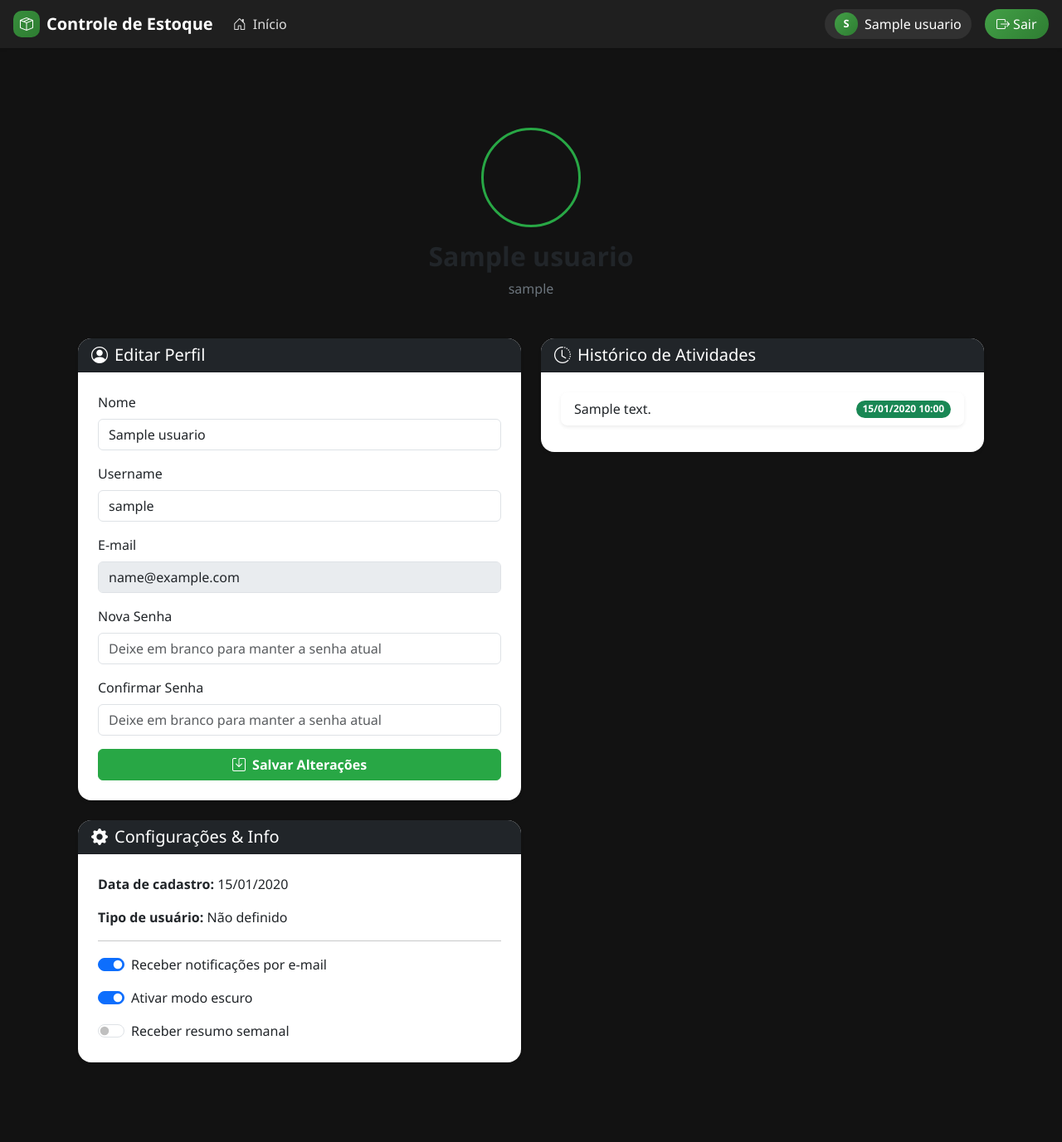
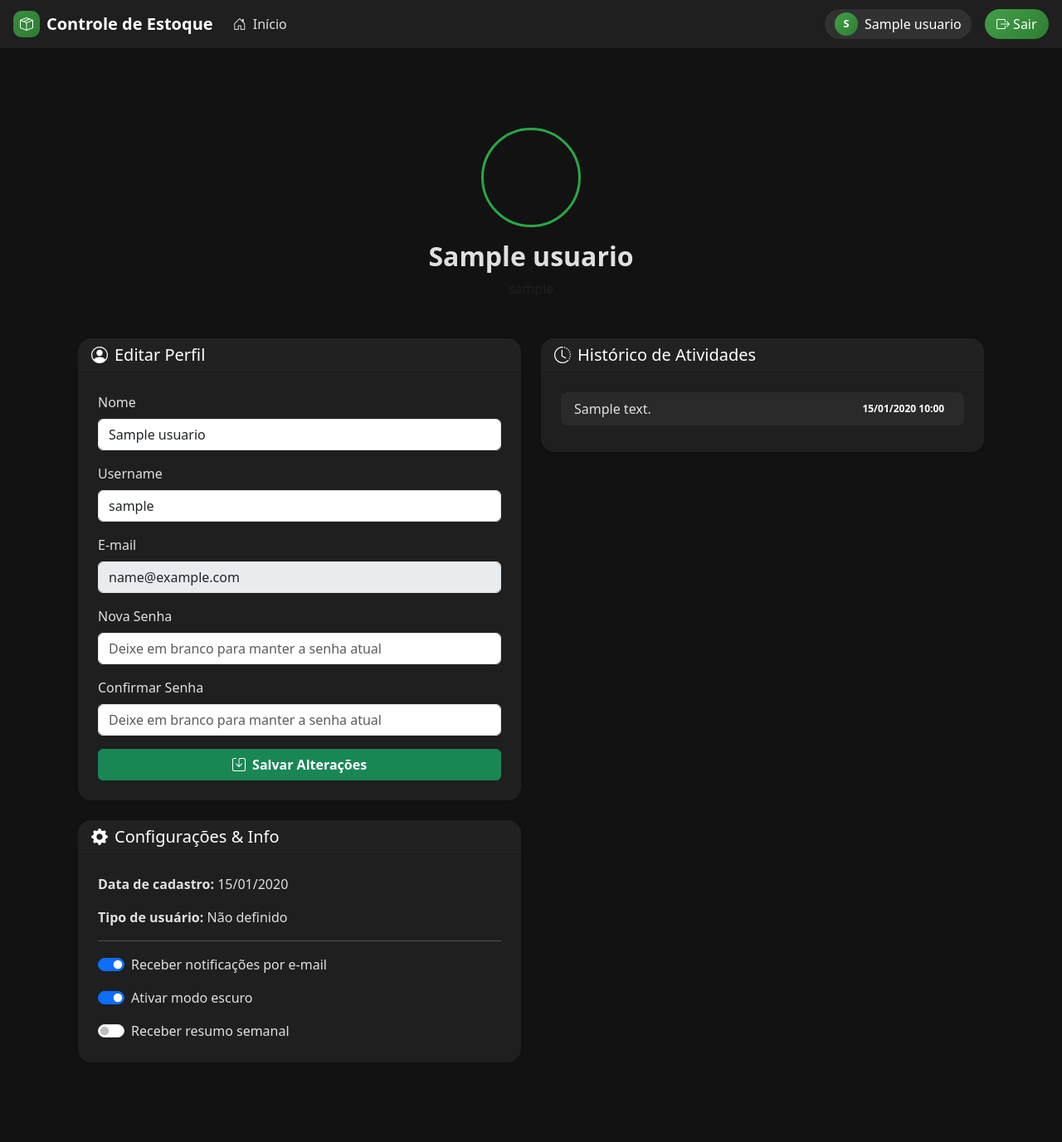
Before and after one commit to NicolasGayb/LogistiQ, a Flask app: page /perfil in a window 1280 px wide. Shown: the whole page at 83% size. Run offline with Flask 3, Linux system fonts and the light colour scheme; a user stored in the database is signed in; tables that the repository leaves empty hold one stand-in row (values such as "Sample post"); some libraries are stand-ins or nearby versions.

Commit message:
fix dark mode in perfil and historic

```diff
--- a/app/routes/web_routes.py
+++ b/app/routes/web_routes.py
@@ -138,20 +138,37 @@ def remover_produto(id):
 # ------------------------
 @routes.route('/historico')
 @login_required
-@role_required('administrador', 'supervisor')  # Apenas Admin e Supervisor podem ver histórico completo
+@role_required('administrador', 'supervisor')
 def historico():
+    per_page = 15
+    page = request.args.get('page', 1, type=int)
+
     ordenar_por = request.args.get('ordenar', 'data')
     ordem = request.args.get('ordem', 'desc')
 
-    campo = HistoricoMovimentacao.acao if ordenar_por == 'acao' else HistoricoMovimentacao.data_hora
-    historico = (HistoricoMovimentacao.query.order_by(campo.asc() if ordem=='asc' else campo.desc()).all())
+    query = HistoricoMovimentacao.query
 
+    # Ordenação
+    if ordenar_por == 'acao':
+        query = query.order_by(HistoricoMovimentacao.acao.asc() if ordem == 'asc' else HistoricoMovimentacao.acao.desc())
+    else:
+        query = query.order_by(HistoricoMovimentacao.data_hora.asc() if ordem == 'asc' else HistoricoMovimentacao.data_hora.desc())
+
+    # Paginação
+    pagination = query.paginate(page=page, per_page=per_page, error_out=False)
+    historico = pagination.items
+
+    # Ajuste de fuso horário
     for h in historico:
         h.data_hora = h.data_hora.replace(tzinfo=utc).astimezone(brt)
 
     agora = datetime.now(utc).astimezone(brt)
-    return render_template('historico.html', historico=historico, agora=agora,
-                           ordenar_por=ordenar_por, ordem=ordem)
+    return render_template('historico.html',
+                           historico=historico,
+                           pagination=pagination,
+                           agora=agora,
+                           ordenar_por=ordenar_por,
+                           ordem=ordem)
 
 # ------------------------
 # PERFIL DO USUÁRIO
@@ -208,11 +225,13 @@ def acesso_negado():
 # ------------------------
 
 # DARK MODE TOGGLE
-@routes.route('/toggle_theme', methods=['POST'])
+@routes.route('/toggle_theme', methods=['GET', 'POST'])
 @login_required
 def toggle_theme():
-    current_user.tema_escuro = 'tema_escuro' in request.form
-    db.session.commit()
+    if request.method == 'POST':
+        current_user.tema_escuro = 'tema_escuro' in request.form
+        db.session.commit()
+        flash('Preferência de tema atualizada!', 'success')
+        return redirect(url_for('routes.perfil'))
 
-    flash('Preferência de tema atualizada!', 'success')
-    return redirect(url_for('routes.perfil'))
+    return render_template('perfil.html', atividades=atividades, usuario=current_user)
--- a/app/templates/navbar.html
+++ b/app/templates/navbar.html
@@ -12,19 +12,22 @@
   <link href="https://cdn.jsdelivr.net/npm/bootstrap-icons@1.11.3/font/bootstrap-icons.css" rel="stylesheet">
 
   <style>
-    :root {
+    :root{
       --brand-700:#2e7d32;
       --brand-600:#388e3c;
       --brand-500:#43a047;
       --brand-100:#e8f5e9;
+
+      --dark-bg:#121212;
+      --dark-card:#1f1f1f;
+      --dark-text:#e0e0e0;
+      --dark-link-hover:rgba(255,255,255,.2);
     }
 
-    /* =====================
-       LIGHT THEME
-    ====================== */
+    /* ===================== LIGHT THEME ====================== */
     body.light {
-      background-color: #f5f5f5;
-      color: #212529;
+      background-color:#f5f5f5;
+      color:#212529;
     }
     body.light .navbar-green { background-color: var(--brand-700); }
     body.light .navbar-green .nav-link { color:#dff5e1; }
@@ -33,51 +36,51 @@
       color:#fff; background-color:rgba(255,255,255,.08); border-radius:.5rem;
     }
 
-    /* =====================
-       DARK THEME
-    ====================== */
+    /* ===================== DARK THEME ====================== */
     body.dark {
-      background-color: #121212;
-      color: #e0e0e0;
+      background-color: var(--dark-bg);
+      color: var(--dark-text);
     }
-    body.dark .navbar-green { background-color: #1f1f1f; }
-    body.dark .navbar-green .nav-link { color:#e0e0e0; }
+    body.dark .navbar-green { background-color: var(--dark-card); }
+    body.dark .navbar-green .nav-link { color: var(--dark-text); }
     body.dark .navbar-green .nav-link:hover,
     body.dark .navbar-green .nav-link.active {
-      color:#fff; background-color:rgba(255,255,255,.2); border-radius:.5rem;
+      color:#fff; background-color: var(--dark-link-hover); border-radius:.5rem;
     }
+    body.dark .card { background-color: var(--dark-card); color: var(--dark-text); }
 
-    /* Componentes comuns */
-    .navbar-brand .logo-mark {
+    /* ===================== Componentes comuns ====================== */
+    .navbar-brand .logo-mark{
       display:inline-grid; place-items:center;
-      width:32px; height:32px; border-radius:10px;
+      width:32px;height:32px; border-radius:10px;
       background:linear-gradient(135deg,var(--brand-600),var(--brand-700));
       color:#fff; margin-right:.5rem; font-size:1rem;
     }
-    .user-pill {
+
+    .user-pill{
       display:flex; align-items:center; gap:.5rem;
       padding:.25rem .75rem; border-radius:999px;
-      background-color:rgba(255,255,255,.08);
-      color:#fff; text-decoration:none;
+      background-color:rgba(255,255,255,.08); color:#fff; text-decoration:none;
     }
-    .user-pill:hover { background-color:rgba(255,255,255,.15); color:#fff; }
-    .user-avatar {
+    .user-pill:hover{ background-color:rgba(255,255,255,.15); color:#fff; }
+
+    .user-avatar{
       width:28px; height:28px; border-radius:50%;
       display:grid; place-items:center;
       background:linear-gradient(135deg,var(--brand-500),var(--brand-700));
       color:#fff; font-weight:600; font-size:.8rem;
     }
-    .user-name { max-width:180px; white-space:nowrap; overflow:hidden; text-overflow:ellipsis; }
-    .btn-logout {
+    .user-name{ max-width:180px; white-space:nowrap; overflow:hidden; text-overflow:ellipsis; }
+
+    .btn-logout{
       background: linear-gradient(135deg, #43a047, #2e7d32);
-      color: #fff; border: none;
-      padding: 0.35rem 0.9rem; border-radius: 999px;
-      font-weight: 500; transition: all 0.2s ease-in-out;
+      color: #fff; border:none;
+      padding: 0.35rem 0.9rem; border-radius:999px;
+      font-weight:500; transition: all 0.2s ease-in-out;
     }
-    .btn-logout:hover {
+    .btn-logout:hover{
       background: linear-gradient(135deg, #2e7d32, #43a047);
-      color: #fff; transform: translateY(-1px);
-      box-shadow: 0 0.25rem 0.5rem rgba(0,0,0,0.15);
+      transform: translateY(-1px); box-shadow: 0 0.25rem 0.5rem rgba(0,0,0,0.15);
     }
   </style>
 </head>
@@ -96,38 +99,39 @@
     </button>
 
     <div class="collapse navbar-collapse" id="navbarContent">
-      <!-- Esquerda -->
+      <!-- Menu esquerdo -->
       <ul class="navbar-nav me-auto gap-1">
-        <!-- Início sempre visível -->
         <li class="nav-item">
-          <a class="nav-link {% if request.endpoint == 'routes.index' %}active{% endif %}"
-             href="{{ url_for('routes.index') }}">
+          <a class="nav-link {% if request.endpoint == 'routes.index' %}active{% endif %}" href="{{ url_for('routes.index') }}">
             <i class="bi bi-house-door me-1"></i> Início
           </a>
         </li>
 
-        <!-- Histórico: apenas administrador e supervisor -->
         {% if current_user.role in ['administrador', 'supervisor'] %}
         <li class="nav-item">
-          <a class="nav-link {% if request.endpoint == 'routes.historico' %}active{% endif %}"
-             href="{{ url_for('routes.historico') }}">
+          <a class="nav-link {% if request.endpoint == 'routes.historico' %}active{% endif %}" href="{{ url_for('routes.historico') }}">
             <i class="bi bi-clock-history me-1"></i> Histórico
+          </a>
+        </li>
+        <li class="nav-item">
+          <a class="nav-link {% if request.endpoint == 'routes.relatorio' %}active{% endif %}" href="{{ url_for('routes.relatorio') }}">
+            <i class="bi bi-graph-up me-1"></i> Relatórios
           </a>
         </li>
         {% endif %}
 
-        <!-- Relatórios: apenas administrador e supervisor -->
-        {% if current_user.role in ['administrador', 'supervisor'] %}
+        {# Futuro: gerenciamento de usuários
+        {% if current_user.role == 'administrador' %}
         <li class="nav-item">
-          <a class="nav-link {% if request.endpoint == 'routes.relatorio' %}active{% endif %}"
-             href="{{ url_for('routes.relatorio') }}">
-            <i class="bi bi-graph-up me-1"></i> Relatórios
+          <a class="nav-link {% if request.endpoint == 'routes.usuarios' %}active{% endif %}" href="{{ url_for('routes.usuarios') }}">
+            <i class="bi bi-people me-1"></i> Usuários
           </a>
         </li>
         {% endif %}
+        #}
       </ul>
 
-      <!-- Direita -->
+      <!-- Menu direito -->
       <div class="d-flex align-items-center gap-3">
         <a href="{{ url_for('routes.perfil') }}" class="user-pill">
           <span class="user-avatar">{{ (current_user.nome[:1] if current_user and current_user.nome else 'U')|upper }}</span>
@@ -145,7 +149,6 @@
     {% block content %}{% endblock %}
   </div>
 
-  <!-- Bootstrap bundle -->
   <script src="https://cdn.jsdelivr.net/npm/bootstrap@5.3.3/dist/js/bootstrap.bundle.min.js"></script>
 </body>
 </html>
--- a/app/templates/perfil.html
+++ b/app/templates/perfil.html
@@ -8,7 +8,7 @@
     <!-- Header do Perfil -->
     <div class="text-center mb-5">
         <div class="avatar rounded-circle mx-auto mb-3"></div>
-        <h2 class="fw-bold text-dark">{{ current_user.nome }}</h2>
+        <h2 class="fw-bold">{{ current_user.nome }}</h2>
         <p class="text-muted">{{ current_user.username }}</p>
     </div>
 
@@ -17,7 +17,7 @@
         <!-- Card: Formulário de Edição -->
         <div class="col-lg-6">
             <div class="card border-0 rounded-4 shadow-sm hover-card">
-                <div class="card-header bg-dark text-white rounded-top-4">
+                <div class="card-header rounded-top-4">
                     <h5 class="mb-0"><i class="bi bi-person-circle me-2"></i>Editar Perfil</h5>
                 </div>
                 <div class="card-body p-4">
@@ -48,20 +48,19 @@
             </div>
         </div>
 
-
         <!-- Card: Histórico de Atividades -->
         <div class="col-lg-6">
             <div class="card border-0 rounded-4 shadow-sm hover-card">
-                <div class="card-header bg-dark text-white rounded-top-4">
+                <div class="card-header rounded-top-4">
                     <h5 class="mb-0"><i class="bi bi-clock-history me-2"></i>Histórico de Atividades</h5>
                 </div>
                 <div class="card-body p-4">
                     {% if atividades %}
                         <ul class="list-group list-group-flush">
                             {% for atividade in atividades %}
-                                <li class="list-group-item d-flex justify-content-between align-items-center border-0 mb-2 rounded-3 bg-white shadow-sm">
+                                <li class="list-group-item d-flex justify-content-between align-items-center border-0 mb-2 rounded-3">
                                     {{ atividade.descricao }}
-                                    <span class="badge bg-success rounded-pill">
+                                    <span class="badge rounded-pill">
                                         {{ atividade.data.strftime('%d/%m/%Y %H:%M') }}
                                     </span>
                                 </li>
@@ -77,7 +76,7 @@
         <!-- Card: Configurações & Informações -->
         <div class="col-lg-6">
             <div class="card border-0 rounded-4 shadow-sm hover-card">
-                <div class="card-header bg-dark text-white rounded-top-4">
+                <div class="card-header rounded-top-4">
                     <h5 class="mb-0"><i class="bi bi-gear-fill me-2"></i>Configurações & Info</h5>
                 </div>
                 <div class="card-body p-4">
@@ -88,18 +87,14 @@
                         <input class="form-check-input" type="checkbox" id="notificacoes" {% if current_user.notificacoes %}checked{% endif %}>
                         <label class="form-check-label" for="notificacoes">Receber notificações por e-mail</label>
                     </div>
+
                     <form method="POST" action="{{ url_for('routes.toggle_theme') }}">
                         <div class="form-check form-switch mb-3">
-                            <input
-                            class="form-check-input"
-                            type="checkbox"
-                            id="temaEscuro"
-                            name="tema_escuro"
-                            onchange="this.form.submit()"
-                            {% if current_user.tema_escuro %}checked{% endif %}>
+                            <input class="form-check-input" type="checkbox" id="temaEscuro" name="tema_escuro" onchange="this.form.submit()" {% if current_user.tema_escuro %}checked{% endif %}>
                             <label class="form-check-label" for="temaEscuro">Ativar modo escuro</label>
                         </div>
                     </form>
+
                     <div class="form-check form-switch">
                         <input class="form-check-input" type="checkbox" id="resumoSemanal" {% if current_user.resumo_semanal %}checked{% endif %}>
                         <label class="form-check-label" for="resumoSemanal">Receber resumo semanal</label>
@@ -112,12 +107,57 @@
 </div>
 
 <style>
-    body {
+/* Global body colors */
+body.light {
     background-color: #f5f5f5;
     color: #495057;
-        font-family: 'Segoe UI', sans-serif;
+}
+body.dark {
+    background-color: #121212;
+    color: #e0e0e0;
 }
 
+/* Cards */
+body.light .card {
+    background-color: #fff;
+    color: #495057;
+}
+body.dark .card {
+    background-color: #1f1f1f;
+    color: #e0e0e0;
+}
+
+/* Card headers */
+body.light .card-header {
+    background-color: #343a40;
+    color: #fff;
+}
+body.dark .card-header {
+    background-color: #212121;
+    color: #fff;
+}
+
+/* List items */
+body.light .list-group-item {
+    background-color: #fff !important;
+    color: #495057;
+}
+body.dark .list-group-item {
+    background-color: #2a2a2a !important;
+    color: #e0e0e0;
+}
+
+/* Hover effect */
+.shadow-sm {
+    box-shadow: 0 2px 8px rgba(0,0,0,0.08);
+    transition: transform 0.2s, box-shadow 0.2s;
+}
+.hover-card:hover {
+    transform: translateY(-3px);
+    box-shadow: 0 4px 12px rgba(0,0,0,0.15);
+}
+
+/* Avatar */
 .avatar {
     width: 120px;
     height: 120px;
@@ -127,37 +167,5 @@
     margin-bottom: 15px;
     border: 3px solid #28a745;
 }
-
-    .card-header {
-        font-weight: 600;
-    }
-
-    .shadow-sm {
-        box-shadow: 0 2px 8px rgba(0,0,0,0.08);
-        transition: transform 0.2s, box-shadow 0.2s;
-    }
-
-    .hover-card:hover {
-        transform: translateY(-3px);
-        box-shadow: 0 4px 12px rgba(0,0,0,0.15);
-    }
-
-    .list-group-item.bg-white {
-        background-color: #fff !important;
-    }
-
-    .text-muted {
-        color: #6c757d !important;
-    }
-
-    .btn-success {
-        background-color: #28a745;
-        border-color: #28a745;
-    }
-
-    .btn-success:hover {
-        background-color: #218838;
-        border-color: #1e7e34;
-    }
 </style>
 {% endblock %}
```
Also changed, not shown: app/templates/historico.html (+42 -32 lines). Lines whose indentation alone changed are shown as unchanged.
